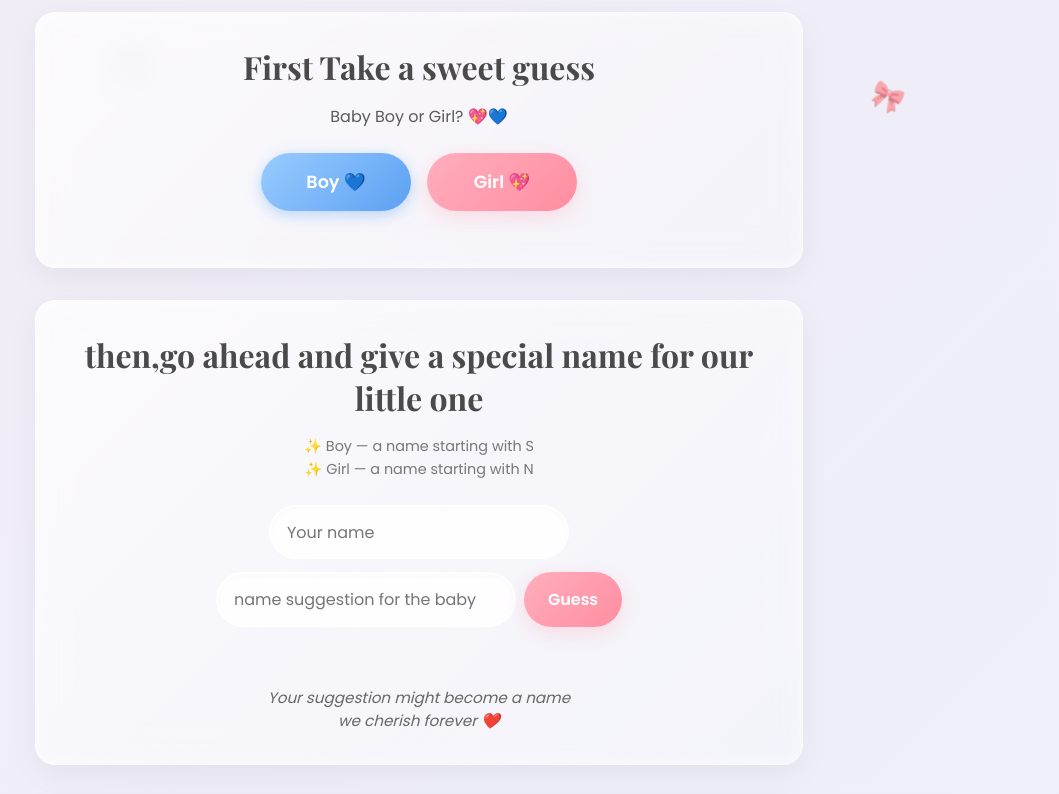
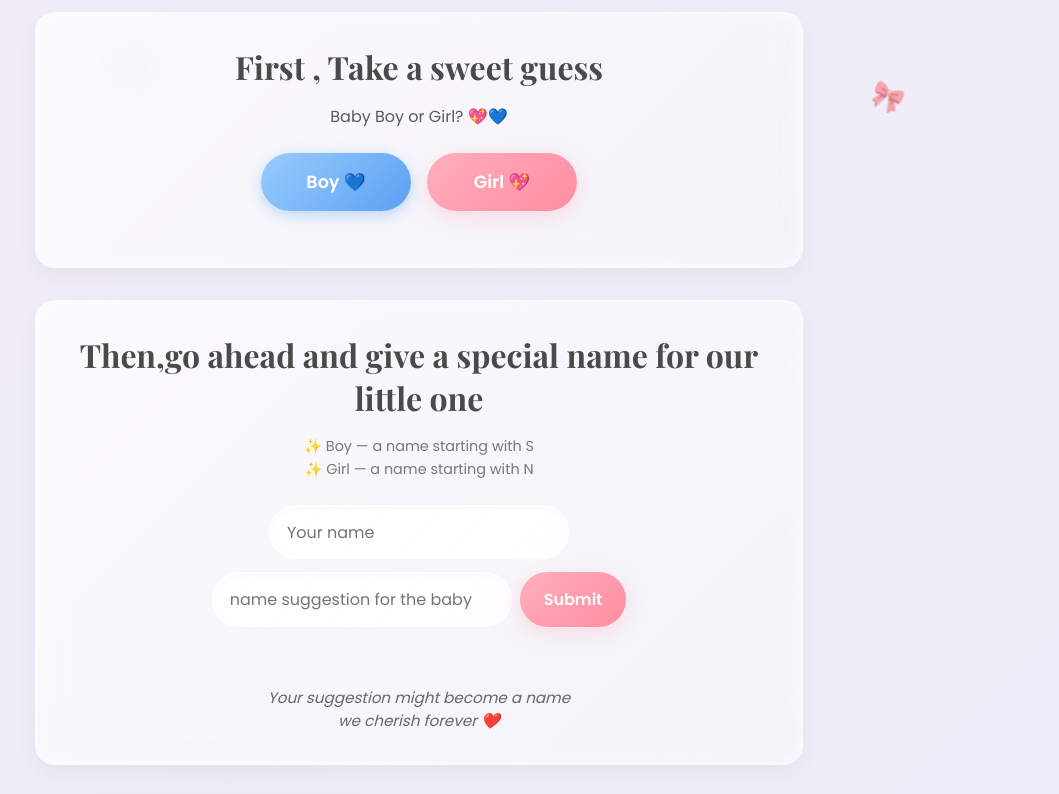
Before and after one commit to SelvaDev-17/SN-baby-shower, a website: page index.html in a window 1280 px wide. Shown: the part 738-1532 px from the top of the page, without its empty margins (221-1280 px from the left). Drawn offline with nearby package versions, Linux system fonts and the light colour scheme; no server answers; files whose address does not match are found by name; a web font is replaced by a local one.

Commit message:
Finalize changes for deployment

```diff
--- a/index.html
+++ b/index.html
@@ -63,7 +63,7 @@
 
         <!-- SECTION 2: GENDER GUESS POLL -->
         <section id="gender-poll" class="glass-card">
-            <h2>First Take a sweet guess </h2>
+            <h2>First , Take a sweet guess </h2>
             <p>Baby Boy or Girl? 💖💙</p>
             <div class="poll-buttons">
                 <button class="btn-boy" onclick="voteGender('boy')">Boy 💙</button>
@@ -81,7 +81,7 @@
 
         <!-- SECTION 3: GUESS THE NAME -->
         <section id="guess-name" class="glass-card">
-            <h2>then,go ahead and give a special name for our little one</h2>
+            <h2>Then,go ahead and give a special name for our little one</h2>
             <p class="hint" style="line-height: 1.6; margin-bottom: 1.5rem;">
                 ✨ Boy — a name starting with S<br>
                 ✨ Girl — a name starting with N
@@ -90,7 +90,7 @@
                 <input type="text" id="userName" placeholder="Your name" style="width: 100%; max-width: 300px;">
                 <div class="input-group" style="margin-bottom: 0; width: 100%;">
                     <input type="text" id="nameInput" placeholder="name suggestion for the baby">
-                    <button id="nameBtn">Guess</button>
+                    <button id="nameBtn">Submit</button>
                 </div>
             </div>
             <p id="name-feedback" class="feedback"></p>
```
